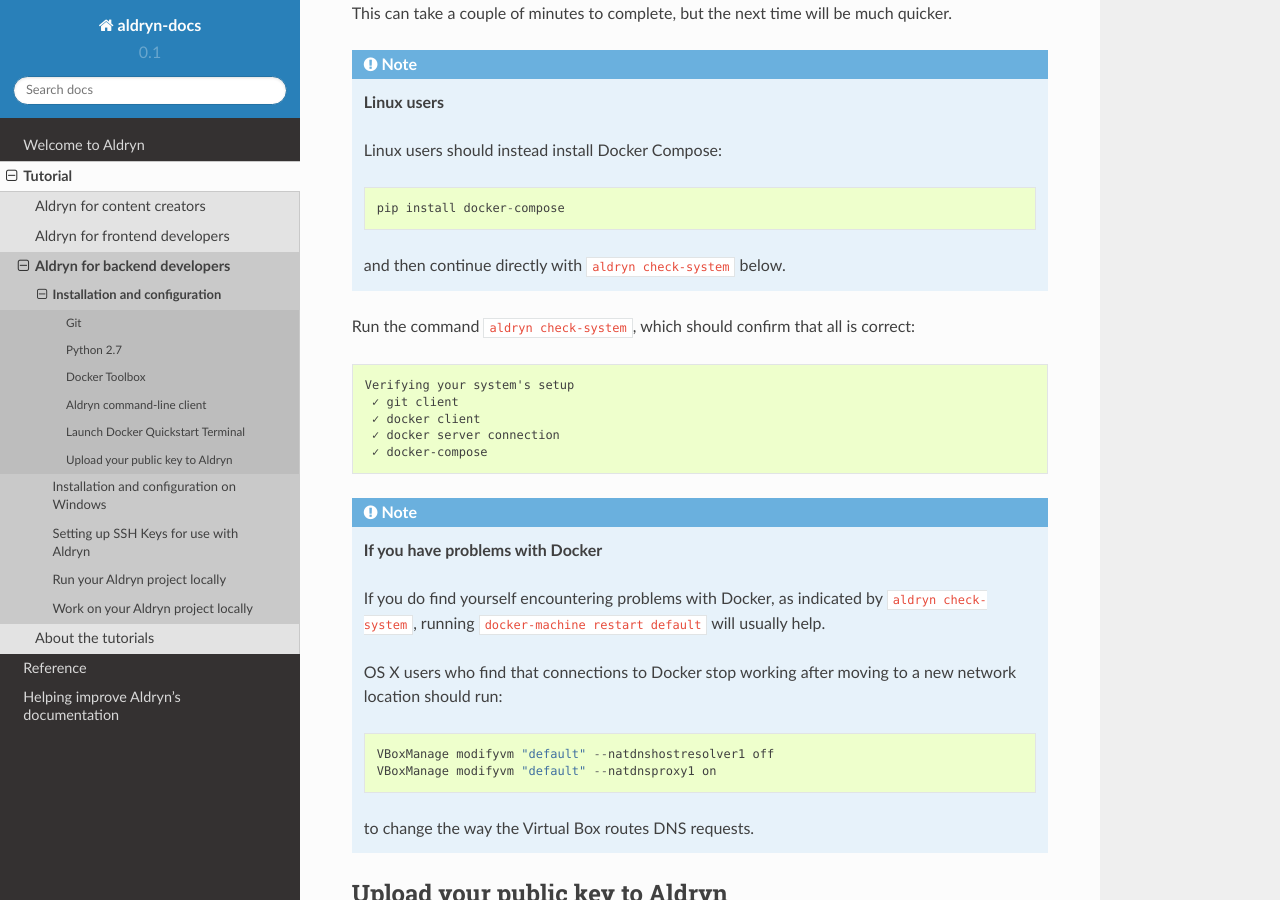
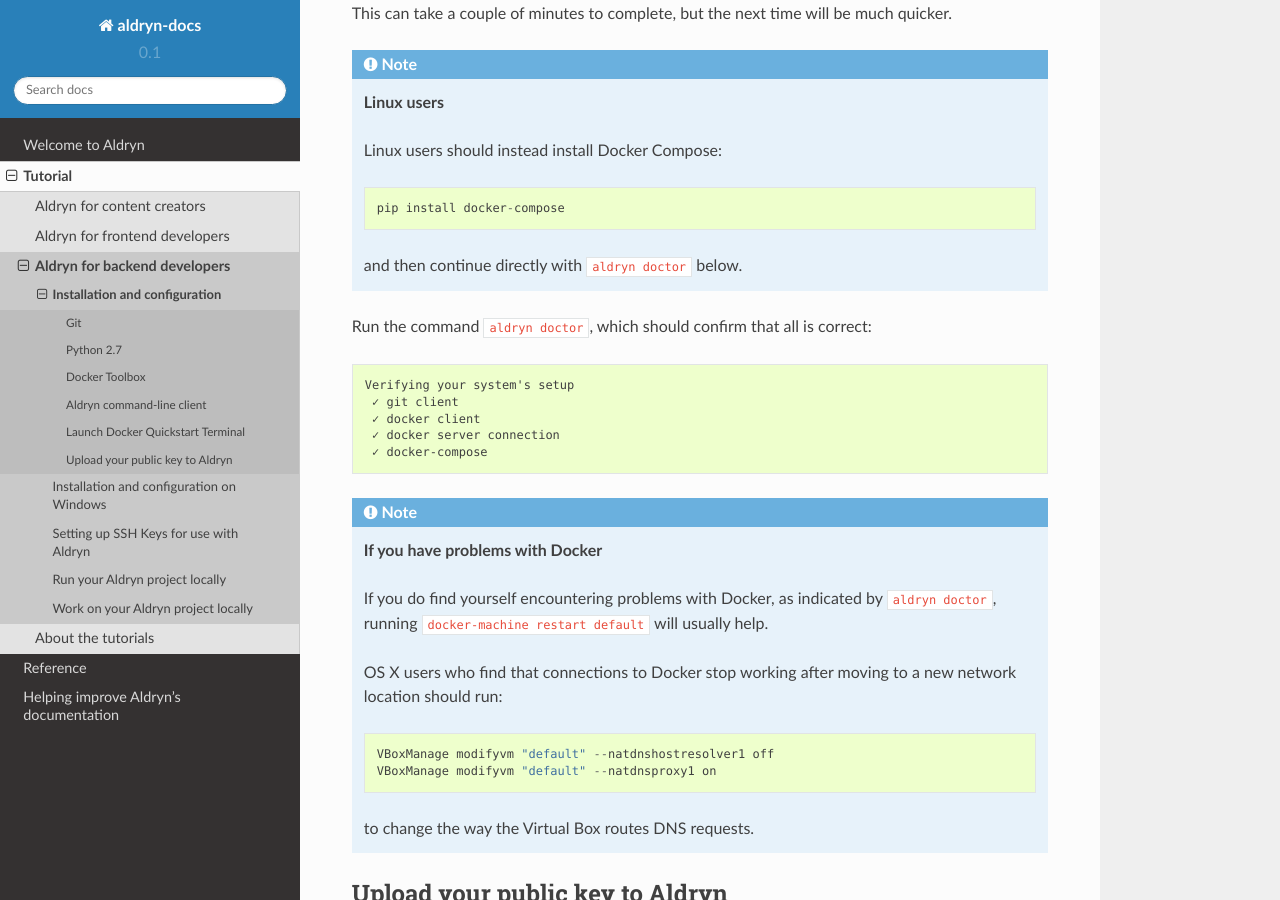
Before and after one commit to aldryn/aldryn-docs, a Sphinx documentation site: the page built from docs/tutorial/commandline/installation.rst, in a window 1280 px wide and 900 px high, scrolled down 3380 px. Built offline with Sphinx 7.4.7 and the Read the Docs theme 2.0.0, drawn with Linux system fonts in a browser that asks for light colours.

Commit message:
Changed check-system to doctor

```diff
--- a/docs/tutorial/commandline/installation.rst
+++ b/docs/tutorial/commandline/installation.rst
@@ -163,9 +163,9 @@
 
         pip install docker-compose
 
-    and then continue directly with ``aldryn check-system`` below.
+    and then continue directly with ``aldryn doctor`` below.
 
-Run the command ``aldryn check-system``, which should confirm that all is correct::
+Run the command ``aldryn doctor``, which should confirm that all is correct::
 
     Verifying your system's setup
      ✓ git client
@@ -176,7 +176,7 @@
 .. note:: **If you have problems with Docker**
 
     If you do find yourself encountering problems with Docker, as indicated by ``aldryn
-    check-system``, running ``docker-machine restart default`` will usually help.
+    doctor``, running ``docker-machine restart default`` will usually help.
 
     OS X users who find that connections to Docker stop working after moving to a new network
     location should run::
--- a/docs/tutorial/commandline/installation_windows.rst
+++ b/docs/tutorial/commandline/installation_windows.rst
@@ -186,7 +186,7 @@
     Docker version 1.8.2, build 0a8c2e3
     docker@default:~$
 
-In the shell, run the command ``aldryn check-system``, which should confirm that all is correct::
+In the shell, run the command ``aldryn doctor``, which should confirm that all is correct::
 
     Verifying your system's setup
      ✓ git client
```
